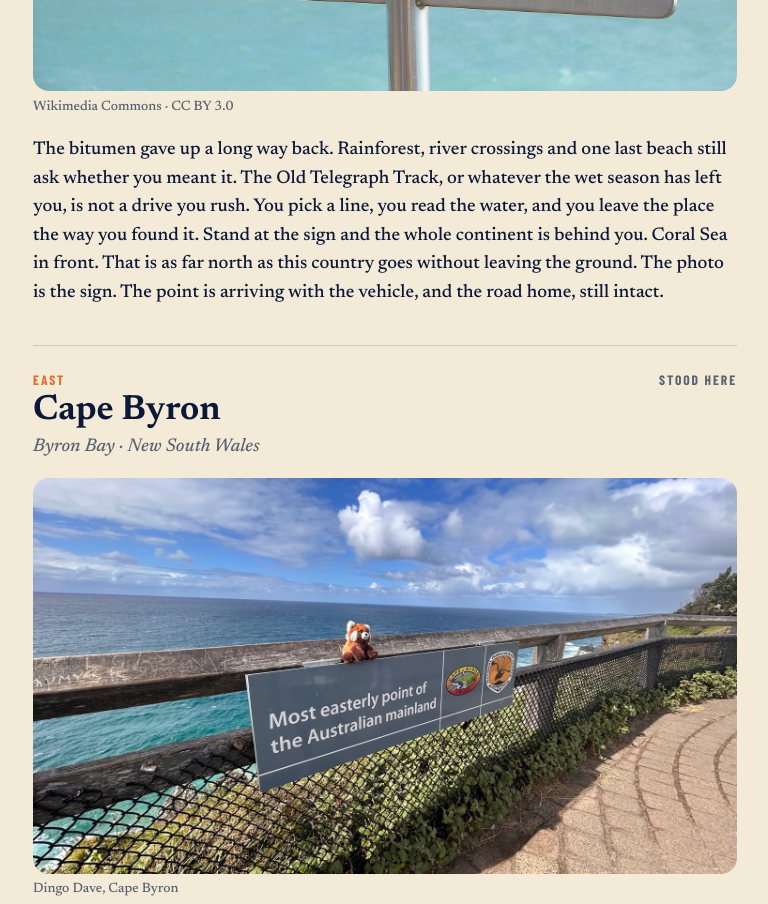
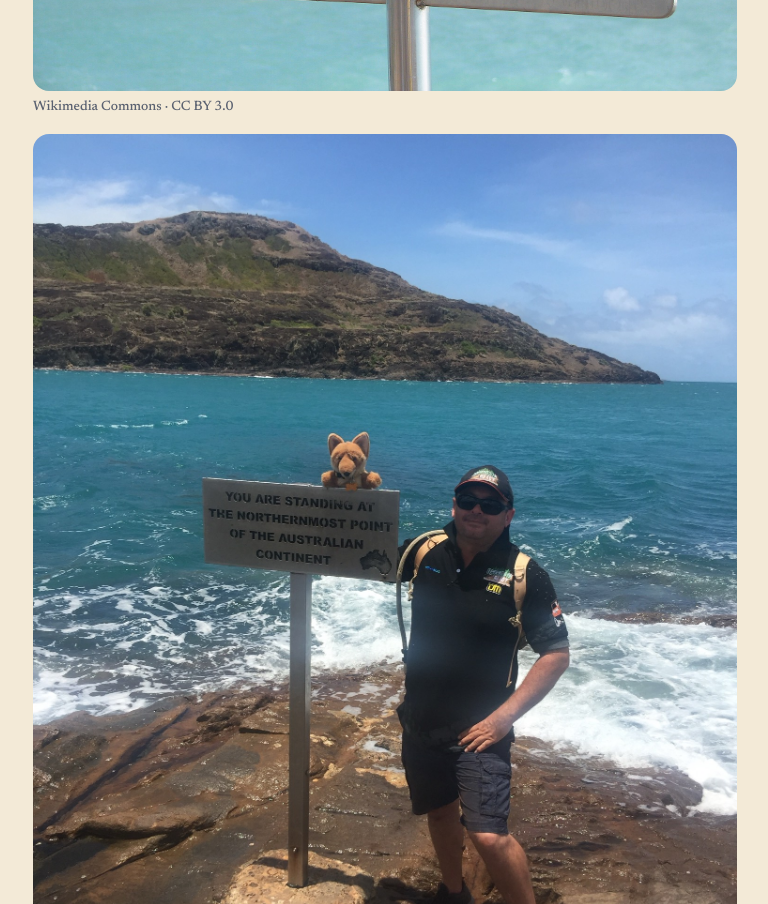
Before and after one commit to aora73/aora-visitor-guides, a plain HTML site: page edges/index.html in a window 1280 px wide. Shown: the part 2260-3164 px from the top of the page, without its empty margins (255-1023 px from the left). Drawn offline with nearby package versions, Linux system fonts and the light colour scheme.

Commit message:
Add Dingo Dave's Cape York photo alongside the original

```diff
--- a/edges/index.html
+++ b/edges/index.html
@@ -126,6 +126,7 @@
   <h2>Cape York</h2>
   <p class="where">The Tip · Pajinka</p>
   <figure><img src="places/north.jpg" alt="Sign at the northernmost point of the Australian mainland, Cape York"><figcaption>Wikimedia Commons · CC BY 3.0</figcaption></figure>
+  <figure><img src="places/north-tip.jpg" alt="Dingo Dave beside the sign at the northernmost point of the Australian continent, Cape York, Coral Sea behind"><figcaption>Dingo Dave, at the Tip</figcaption></figure>
   <p>The bitumen gave up a long way back. Rainforest, river crossings and one last beach still ask whether you meant it. The Old Telegraph Track, or whatever the wet season has left you, is not a drive you rush. You pick a line, you read the water, and you leave the place the way you found it. Stand at the sign and the whole continent is behind you. Coral Sea in front. That is as far north as this country goes without leaving the ground. The photo is the sign. The point is arriving with the vehicle, and the road home, still intact.</p>
 </section>
 
```
Also changed, not shown: edges/places/north-tip.jpg (added).
